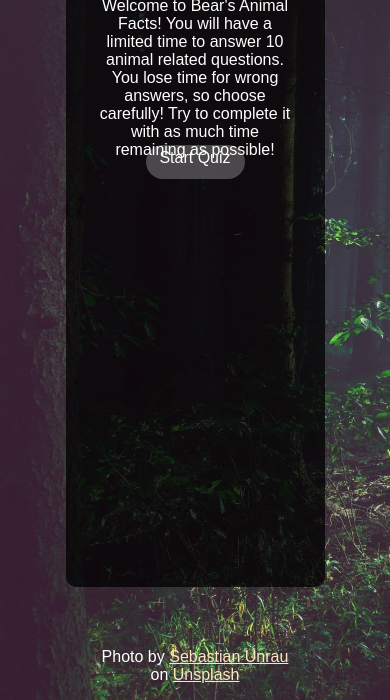
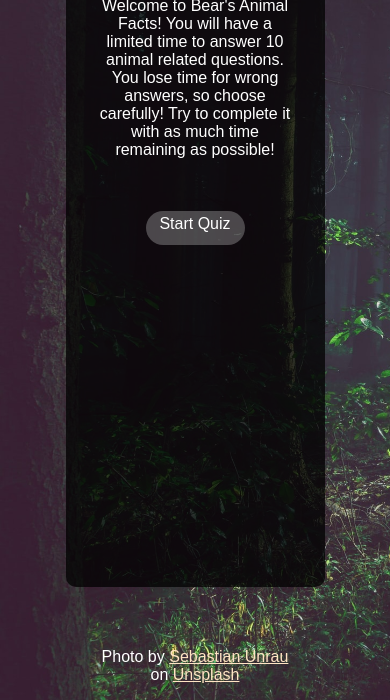
Before and after one commit to bear-evans/animal-quiz, a plain HTML site: page index.html in a window 390 px wide. Shown: the part 160-860 px from the top of the page. Drawn offline with Linux system fonts and the light colour scheme; a web font is replaced by a local one.

Commit message:
fixed spacing issue caused by hiding choice boxes on small screens

```diff
--- a/assets/css/style.css
+++ b/assets/css/style.css
@@ -27,6 +27,8 @@ Header and Body CSS
 ================================== */
 
 #wrapper {
+    display: flex;
+    flex-direction: column;
     background-color: rgba(0,0,0,.75);
     min-height: 80vh;
     width:50vw;
@@ -39,6 +41,7 @@ Header and Body CSS
 }
 
 #question {
+    display: flex;
     height: 100px;
 }
 
@@ -66,6 +69,10 @@ Choice Selection CSS
     justify-content: center;
 }
 
+.choiceboxdark {
+    background-color: unset;
+}
+
 /* ==================================
 Footer CSS
 ================================== */
--- a/assets/js/script.js
+++ b/assets/js/script.js
@@ -237,7 +237,7 @@ var quizInterface = (function() {
         // Hook in event listeners on choiceboxes
         for (var i = 0; i < choiceBoxes.length; i++) {
             choiceBoxes[i].addEventListener('click', quizLogic.onClick);
-            choiceBoxes[i].setAttribute("class", "hide");
+            choiceBoxes[i].setAttribute("class", "choicebox choiceboxdark");
         }
         choiceBoxes[1].setAttribute("class", "choicebox");
     }
```
